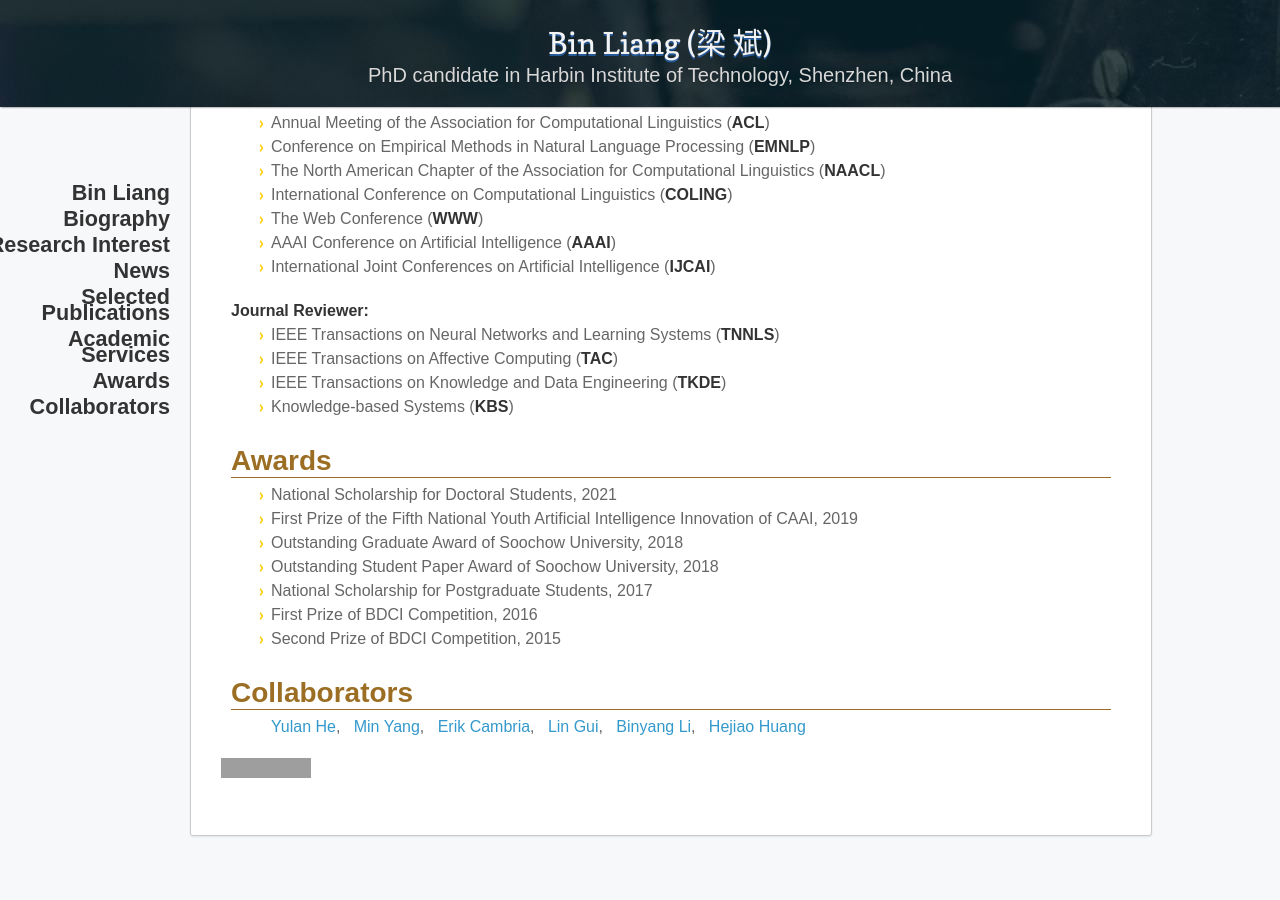
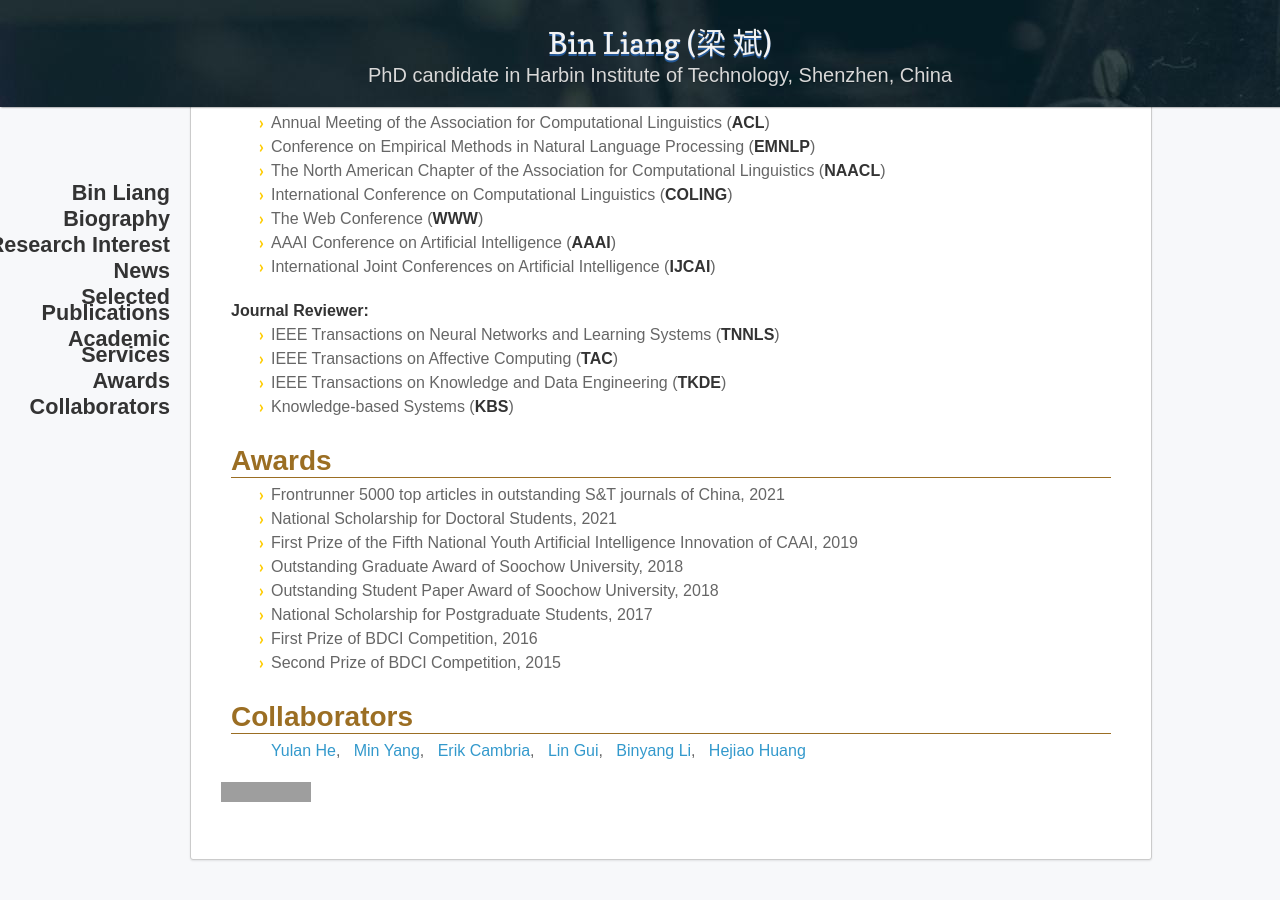
Before and after one commit to BinLiang-NLP/BinLiang-NLP.github.io, a Jekyll site: the page built from index.md, in a window 1280 px wide and 900 px high, scrolled down 2832 px. Built offline with Jekyll 4.4.1, drawn with Linux system fonts in a browser that asks for light colours; nearby versions of some CDN libraries; our own code applies the rules of GitHub Pages for plain Markdown files; before the commit the page ends 3708 px from its top, so only the background shows below that; grey boxes are pictures that could not be loaded.

Commit message:
Update index.md

```diff
--- a/index.md
+++ b/index.md
@@ -241,6 +241,7 @@ Ruifeng Xu<br>
     <td width="100%">
       <h2>Awards</h2>
 <ul>
+  <li>Frontrunner 5000 top articles in outstanding S&T journals of China, 2021 </li>
   <li>National Scholarship for Doctoral Students, 2021 </li>
   <li>First Prize of the Fifth National Youth Artificial Intelligence Innovation of CAAI, 2019</li>
   <li>Outstanding Graduate Award of Soochow University, 2018</li>
```
